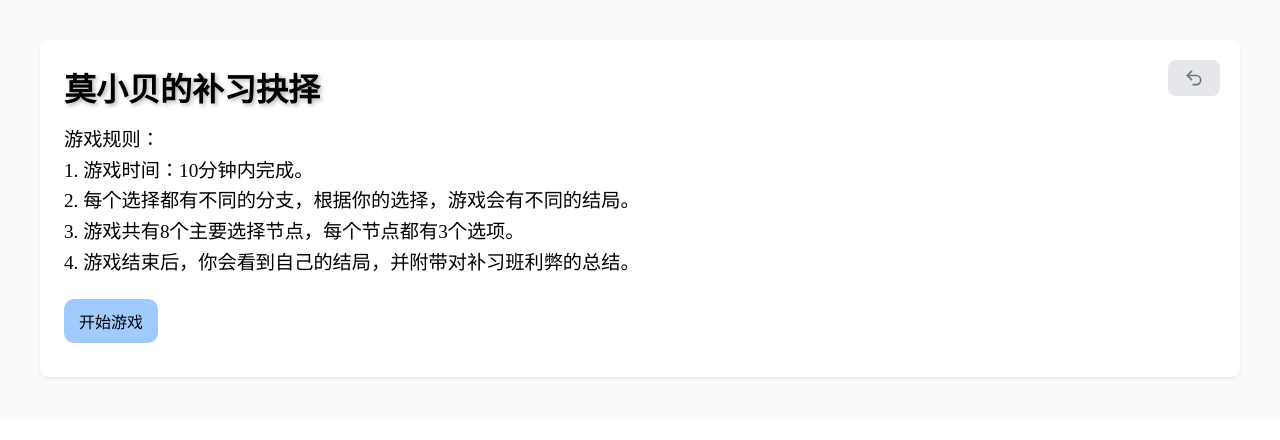
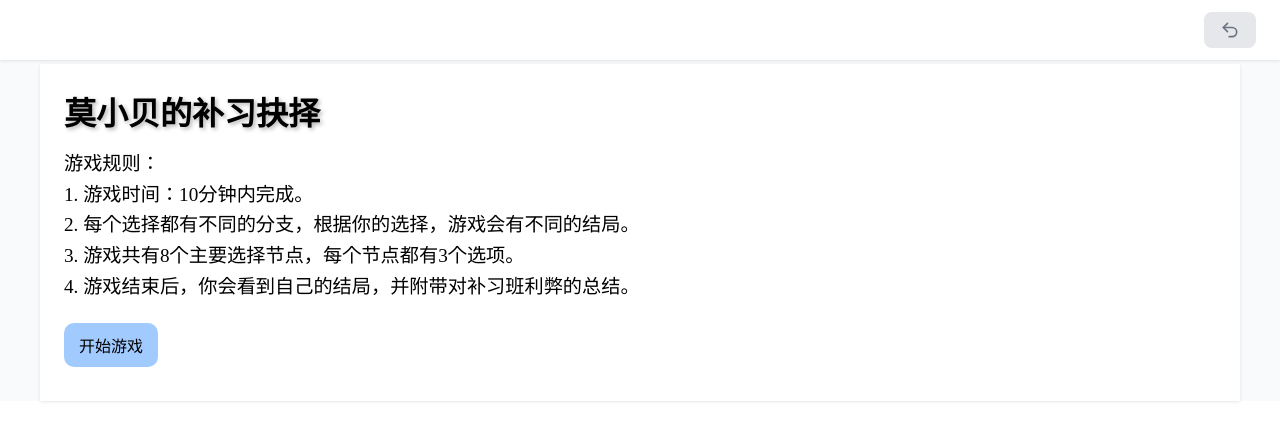
Before and after one commit to vibeBill/wulin, a Next.js app: page / in a window 1280 px wide. Shown: the top 440 px of the page. Built offline with nearby package versions, Linux system fonts and the light colour scheme.

Commit message:
第十一次提交

```diff
--- a/src/app/page.module.css
+++ b/src/app/page.module.css
@@ -1,18 +1,29 @@
 .page {
   background-color: #f9fafb;
-  padding: 40px 20px;
+  position: relative;
+  padding: 0;
+  width: 100%;
+  display: flex;
+  justify-content: center;
+}
+
+.header {
+  position: fixed;
+  top: 0;
+  left: 0;
+  right: 0;
+  z-index: 10;
+  display: flex;
+  justify-content: flex-end;
+  padding: 12px 24px;
+  background-color: #fff;
+  box-shadow: 0 1px 3px rgba(0, 0, 0, 0.1);
 }
 
 .container {
   max-width: 1200px;
-  margin: 0 auto;
-}
-
-.header {
-  position: fixed;
-  top: 60px;
-  right: 60px;
-  z-index: 10;
+  width: 100%;
+  margin: 64px auto 0;
 }
 
 .title {
@@ -53,7 +64,6 @@
 
 .content {
   background-color: white;
-  border-radius: 0.5rem;
   padding: 1.5rem;
   box-shadow: 0 1px 3px rgba(0, 0, 0, 0.1);
 }
@@ -61,11 +71,6 @@
 @media (max-width: 1024px) {
   .page {
     padding: 1rem 0.5rem;
-  }
-
-  .header {
-    top: 24px;
-    right: 20px;
   }
 }
 
@@ -87,9 +92,3 @@
 .audioButton:hover {
   opacity: 0.8;
 }
-
-.header {
-  display: flex;
-  justify-content: space-between;
-  align-items: center;
-}
--- a/src/app/page.tsx
+++ b/src/app/page.tsx
@@ -124,7 +124,6 @@ export default function Home() {
         onError={handleAudioError}
       />
       <div className={styles.page} onClick={handleUserInteraction}>
-        <div className={styles.container}>
         <div className={styles.header}>
           <button
             onClick={handleUndo}
@@ -145,7 +144,7 @@ export default function Home() {
             </button>
           )}
         </div>
-
+        <div className={styles.container}>
           <div className={styles.content}>
             {data?.map((item, index) => (
               <Section
```
Lines whose indentation alone changed are shown as unchanged.
